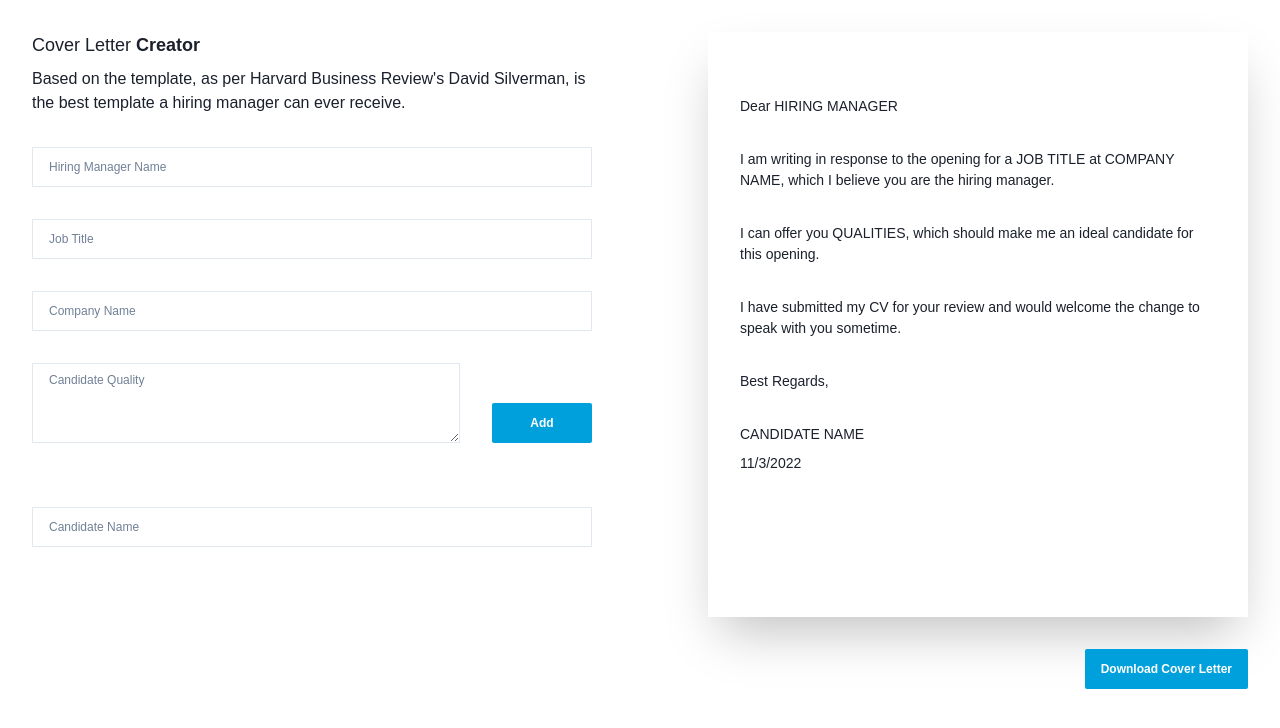
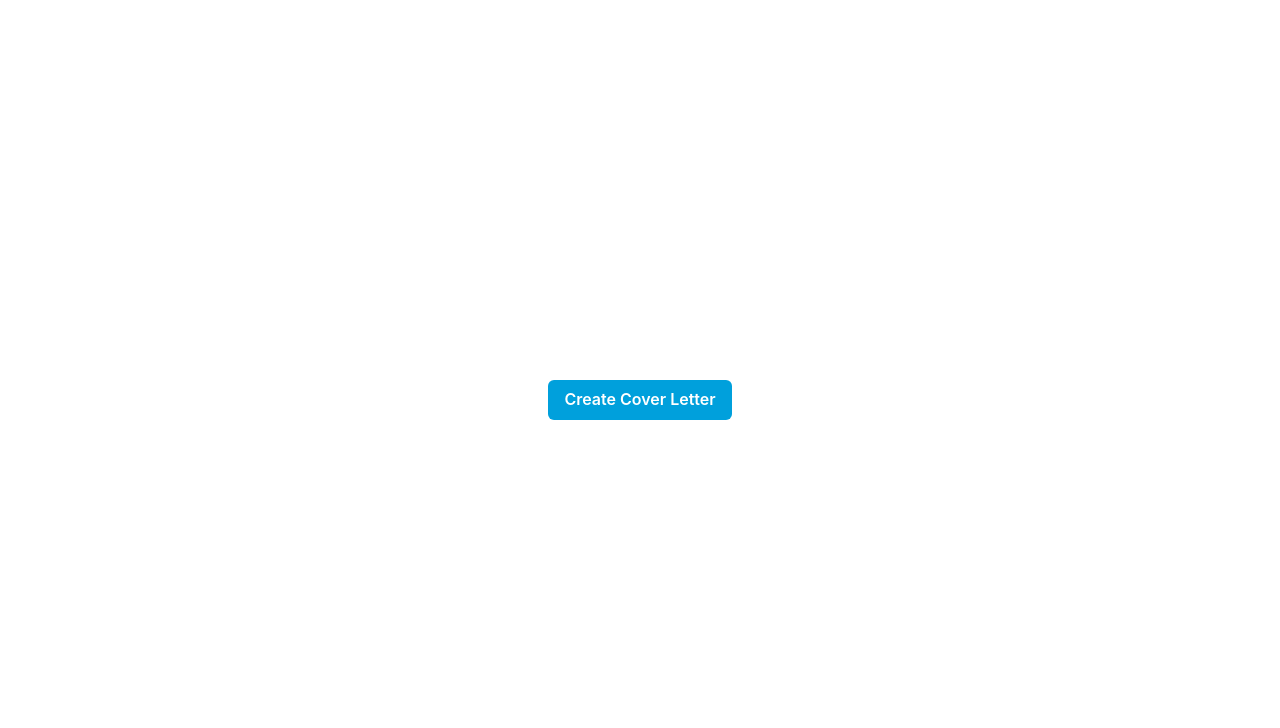
Before and after one commit to fischerafael/cover-letter-builder, a Next.js app: page / in a window 1280 px wide. Shown: the top 728 px of the page. Built offline with nearby package versions, Linux system fonts and the light colour scheme.

Commit message:
completed project

```diff
--- a/package.json
+++ b/package.json
@@ -15,6 +15,7 @@
     "framer-motion": "^7.6.4",
     "next": "13.0.1",
     "react": "18.2.0",
+    "react-component-export-image": "^1.0.6",
     "react-dom": "18.2.0"
   },
   "devDependencies": {
--- a/pages/index.tsx
+++ b/pages/index.tsx
@@ -1,8 +1,8 @@
 import React from "react";
-import { PageHome } from "../src/pages/PageHome";
+import { PageInitial } from "../src/pages/PageInitial";
 
 const index = () => {
-  return <PageHome />;
+  return <PageInitial />;
 };
 
 export default index;
--- /dev/null
+++ b/src/component/CoverLetter.tsx
@@ -0,0 +1,61 @@
+import React from "react";
+import * as Chakra from "@chakra-ui/react";
+import { IState } from "../pages/PageHome";
+
+interface CoverLetterProps {
+  state: IState;
+}
+
+const CoverLetter = ({ state }: CoverLetterProps) => {
+  const qualitiesString = state.candidateQualities.map((qual, index) => {
+    if (state.candidateQualities.length === 1) {
+      return qual;
+    }
+    if (state.candidateQualities.length === 2) {
+      if (index === 1) {
+        return `, and ${qual}`;
+      }
+      return qual;
+    }
+
+    if (index === 0) {
+      return qual;
+    }
+
+    if (index === state.candidateQualities.length - 1) {
+      return `, and ${qual}`;
+    }
+
+    return `, ${qual}`;
+  });
+
+  return (
+    <>
+      <Chakra.Text>
+        Dear {state.hiringManagerName || "HIRING MANAGER"}
+      </Chakra.Text>
+      <Chakra.Text>
+        I am writing in response to the opening for a{" "}
+        {state.jobTitle || "JOB TITLE"} at {state.companyName || "COMPANY NAME"}
+        , which I believe you are the hiring manager.
+      </Chakra.Text>
+      <Chakra.Text>
+        I can offer you{" "}
+        {qualitiesString.length > 0 ? qualitiesString : "QUALITIES"},{" "}
+        {state.candidateQualities.length > 1 && "all of"} which should make me
+        an ideal candidate for this opening.
+      </Chakra.Text>
+      <Chakra.Text>
+        I have submitted my CV for your review and would welcome the change to
+        speak with you sometime.
+      </Chakra.Text>
+      <Chakra.Text>Best Regards,</Chakra.Text>
+      <Chakra.VStack w="full" align="flex-start">
+        <Chakra.Text>{state.candidateName || "CANDIDATE NAME"}</Chakra.Text>
+        <Chakra.Text>{new Date().toLocaleDateString()}</Chakra.Text>
+      </Chakra.VStack>
+    </>
+  );
+};
+
+export default CoverLetter;
--- a/src/pages/PageHome/index.tsx
+++ b/src/pages/PageHome/index.tsx
@@ -1,7 +1,13 @@
 import React from "react";
+import dynamic from "next/dynamic";
 import * as Chakra from "@chakra-ui/react";
+import { exportComponentAsPDF } from "react-component-export-image";
 
-interface IState {
+const CoverLetter = dynamic(() => import("../../component/CoverLetter"), {
+  ssr: false,
+});
+
+export interface IState {
   hiringManagerName: string;
   jobTitle: string;
   companyName: string;
@@ -52,27 +58,7 @@ export const PageHome = () => {
     }));
   };
 
-  const qualitiesString = state.candidateQualities.map((qual, index) => {
-    if (state.candidateQualities.length === 1) {
-      return qual;
-    }
-    if (state.candidateQualities.length === 2) {
-      if (index === 1) {
-        return `, and ${qual}`;
-      }
-      return qual;
-    }
-
-    if (index === 0) {
-      return qual;
-    }
-
-    if (index === state.candidateQualities.length - 1) {
-      return `, and ${qual}`;
-    }
-
-    return `, ${qual}`;
-  });
+  const componentRef = React.useRef(null);
 
   return (
     <Chakra.SimpleGrid
@@ -169,38 +155,16 @@ export const PageHome = () => {
           w="full"
           p="8"
           py="16"
-          shadow="2xl"
           gap="8"
           align="flex-start"
           fontSize="sm"
           maxW="540px"
           h="full"
           maxH="800px"
+          style={{ outline: "solid 1px #e6e6e6" }}
+          ref={componentRef}
         >
-          <Chakra.Text>
-            Dear {state.hiringManagerName || "HIRING MANAGER"}
-          </Chakra.Text>
-          <Chakra.Text>
-            I am writing in response to the opening for a{" "}
-            {state.jobTitle || "JOB TITLE"} at{" "}
-            {state.companyName || "COMPANY NAME"}, which I believe you are the
-            hiring manager.
-          </Chakra.Text>
-          <Chakra.Text>
-            I can offer you{" "}
-            {qualitiesString.length > 0 ? qualitiesString : "QUALITIES"},{" "}
-            {state.candidateQualities.length > 1 && "all of"} which should make
-            me an ideal candidate for this opening.
-          </Chakra.Text>
-          <Chakra.Text>
-            I have submitted my CV for your review and would welcome the change
-            to speak with you sometime.
-          </Chakra.Text>
-          <Chakra.Text>Best Regards,</Chakra.Text>
-          <Chakra.VStack w="full" align="flex-start">
-            <Chakra.Text>{state.candidateName || "CANDIDATE NAME"}</Chakra.Text>
-            <Chakra.Text>{new Date().toLocaleDateString()}</Chakra.Text>
-          </Chakra.VStack>
+          <CoverLetter state={state} />
         </Chakra.VStack>
         <Chakra.Button
           borderRadius="2"
@@ -208,6 +172,17 @@ export const PageHome = () => {
           fontSize="xs"
           minW="100px"
           justifySelf="flex-end"
+          onClick={() =>
+            exportComponentAsPDF(componentRef, {
+              fileName: "Cover Letter",
+              pdfOptions: {
+                w: 540,
+                h: 800,
+                unit: "pt",
+                // pdfFormat: [800, 540],
+              },
+            })
+          }
         >
           Download Cover Letter
         </Chakra.Button>
--- /dev/null
+++ b/src/pages/PageInitial/index.tsx
@@ -0,0 +1,18 @@
+import React from "react";
+
+import * as Chakra from "@chakra-ui/react";
+import Router from "next/router";
+
+export const PageInitial = () => {
+  const handleCreateLetter = () => {
+    Router.push("/letter");
+  };
+
+  return (
+    <Chakra.VStack w="full" minH="100vh" justify="center">
+      <Chakra.Button onClick={handleCreateLetter} colorScheme="linkedin">
+        Create Cover Letter
+      </Chakra.Button>
+    </Chakra.VStack>
+  );
+};
```
Also changed, not shown: pages/letter/index.tsx (added, +8 -0 lines), 1 other file (tests, documents, lock files or other folders).
